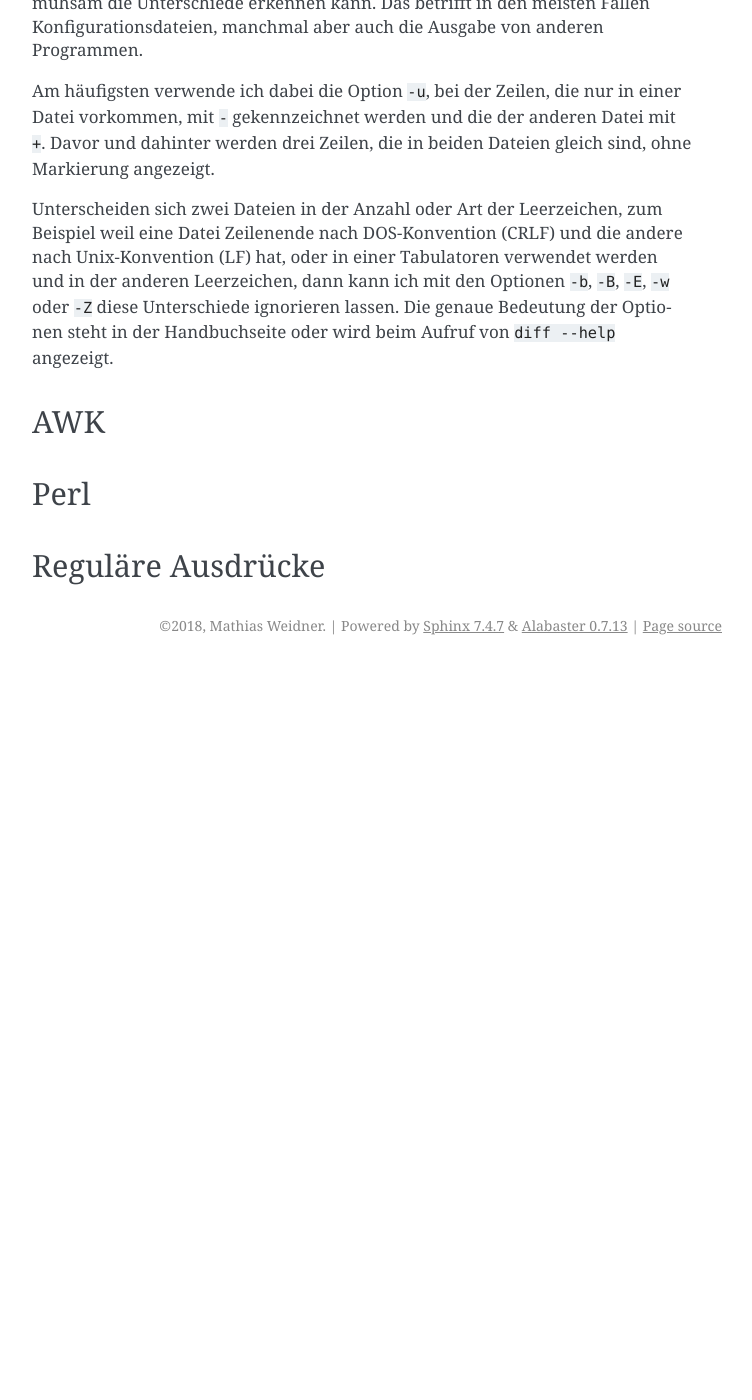
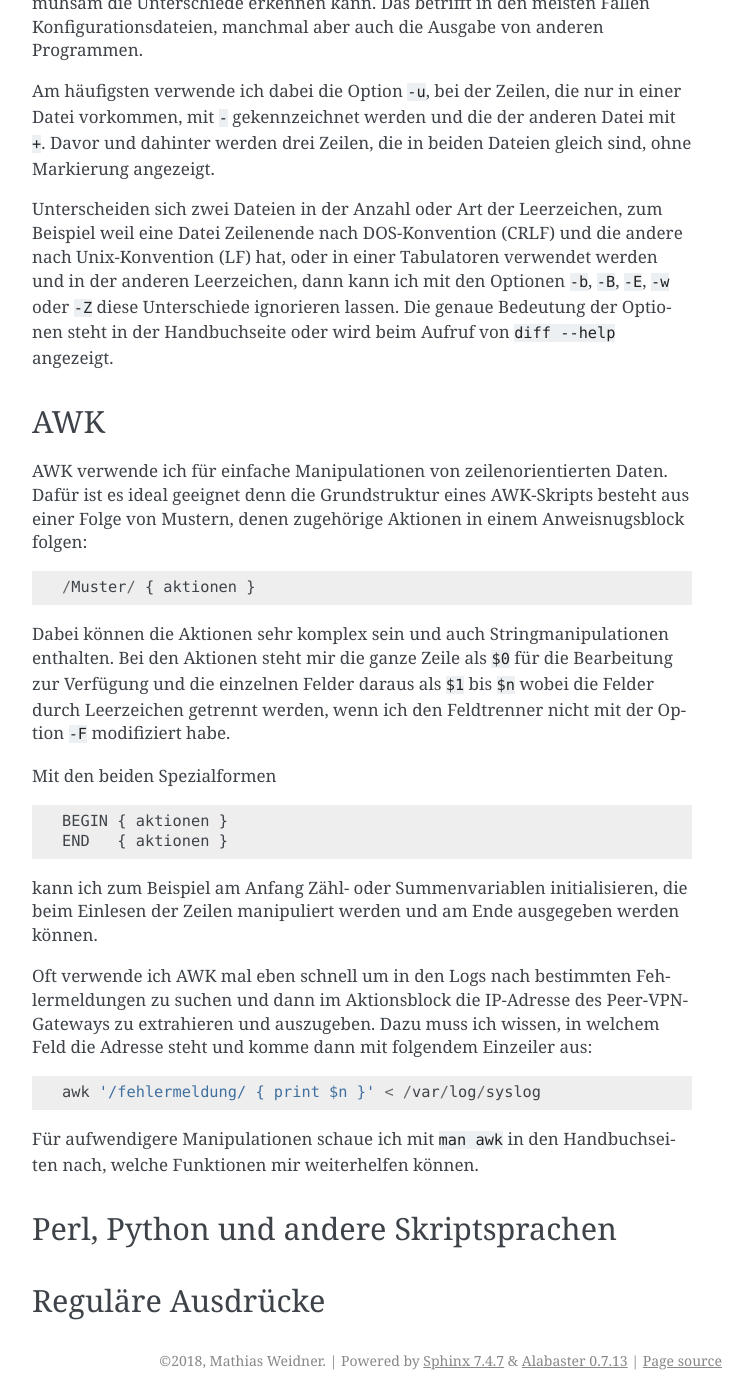
Before and after one commit to matwei-books/Fehlersuche-bei-IPsec-VPN-mit-IKEv2, a Sphinx documentation site: the page built from source/grundlagen/textdateien.rst, in a window 1280 px wide and 1400 px high, scrolled down 5110 px. Shown: the whole window, without its empty margins (388-1140 px from the left). Built offline with Sphinx 7.4.7, drawn with Linux system fonts in a browser that asks for light colours; before the commit the page ends 5775 px from its top, so only the background shows below that; some of the changed text lies outside the part shown.

Commit message:
Text zu AWK

```diff
--- a/source/grundlagen/textdateien.rst
+++ b/source/grundlagen/textdateien.rst
@@ -259,8 +259,42 @@ beim Aufruf von ``diff --help`` angezeigt.
 AWK
 ---
 
-Perl
-----
+AWK verwende ich für einfache Manipulationen von zeilenorientierten Daten.
+Dafür ist es ideal geeignet denn die Grundstruktur eines AWK-Skripts
+besteht aus einer Folge von Mustern, denen zugehörige Aktionen in einem
+Anweisnugsblock folgen::
+
+  /Muster/ { aktionen }
+
+Dabei können die Aktionen sehr komplex sein und auch
+Stringmanipulationen enthalten.
+Bei den Aktionen steht mir die ganze Zeile als ``$0`` für die Bearbeitung
+zur Verfügung und die einzelnen Felder daraus als ``$1`` bis ``$n``
+wobei die Felder durch Leerzeichen getrennt werden, wenn ich den
+Feldtrenner nicht mit der Option ``-F`` modifiziert habe.
+
+Mit den beiden Spezialformen ::
+
+  BEGIN { aktionen }
+  END   { aktionen }
+
+kann ich zum Beispiel am Anfang Zähl- oder Summenvariablen
+initialisieren, die beim Einlesen der Zeilen manipuliert werden und am
+Ende ausgegeben werden können.
+
+Oft verwende ich AWK mal eben schnell um in den Logs nach bestimmten
+Fehlermeldungen zu suchen und dann im Aktionsblock die IP-Adresse des
+Peer-VPN-Gateways zu extrahieren und  auszugeben.
+Dazu muss ich wissen, in welchem Feld die Adresse steht und komme dann
+mit folgendem Einzeiler aus::
+
+  awk '/fehlermeldung/ { print $n }' < /var/log/syslog
+
+Für aufwendigere Manipulationen schaue ich mit ``man awk`` in den
+Handbuchseiten nach, welche Funktionen mir weiterhelfen können.
+
+Perl, Python und andere Skriptsprachen
+--------------------------------------
 
 .. _regex:
 
```
